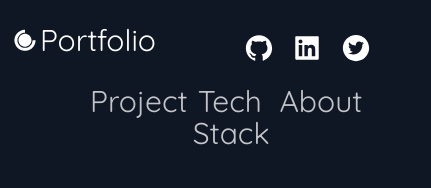
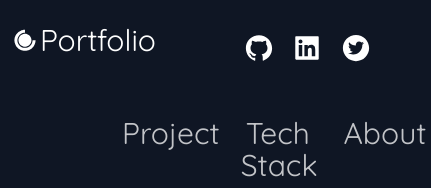
Before and after one commit to 1BarCode/portfolio1, a React (Create React App) app in the folder portfolio1/: page / in a window 390 px wide. Shown: the top 188 px of the page, 431 px wide, since content can reach past the window. Built offline with nearby package versions, Linux system fonts and the light colour scheme.

Commit message:
update some styling for responsiveness

```diff
--- a/portfolio1/src/components/Footer/FooterStyles.js
+++ b/portfolio1/src/components/Footer/FooterStyles.js
@@ -95,7 +95,8 @@ export const SocialContainer = styled.div`
   @media ${(props) => props.theme.breakpoints.md} {
     justify-content: center;
     padding-right: 16px;
-    flex-wrap: wrap;
+    padding-left: 16px;
+    // flex-wrap: wrap;
   }
 `;
 
--- a/portfolio1/src/components/Header/Header.js
+++ b/portfolio1/src/components/Header/Header.js
@@ -15,6 +15,7 @@ import {
   NavLink,
   SocialIcons,
   Span,
+  ListItem,
 } from "./HeaderStyles";
 
 const Header = () => {
@@ -35,15 +36,15 @@ const Header = () => {
         </a>
       </Div1>
       <Div2>
-        <li>
+        <ListItem>
           <NavLink href="#projects">Project</NavLink>
-        </li>
-        <li>
+        </ListItem>
+        <ListItem>
           <NavLink href="#tech">Tech Stack</NavLink>
-        </li>
-        <li>
+        </ListItem>
+        <ListItem>
           <NavLink href="#about">About</NavLink>
-        </li>
+        </ListItem>
       </Div2>
       <Div3>
         <SocialIcons href="https://github.com/1BarCode" target="_blank">
--- a/portfolio1/src/components/Header/HeaderStyles.js
+++ b/portfolio1/src/components/Header/HeaderStyles.js
@@ -18,6 +18,7 @@ export const Container = styled.div`
     grid-template-rows: repeat(2, 60px);
     grid-column-gap: 0.5rem;
     grid-row-gap: 0.5rem;
+    margin-bottom: 3rem;
   }
 `;
 
@@ -39,6 +40,7 @@ export const Div2 = styled.div`
   display: flex;
   justify-content: space-around;
   @media ${(props) => props.theme.breakpoints.sm} {
+    margin: 24px;
     grid-area: 2 / 2 / 3 / 5;
   }
 `;
@@ -51,6 +53,11 @@ export const Div3 = styled.div`
     align-items: center;
     grid-area: 1 / 4 / 2 / 6;
   }
+`;
+
+export const ListItem = styled.li`
+  justify-content: center;
+  margin: 8px;
 `;
 
 // Navigation Links
```
